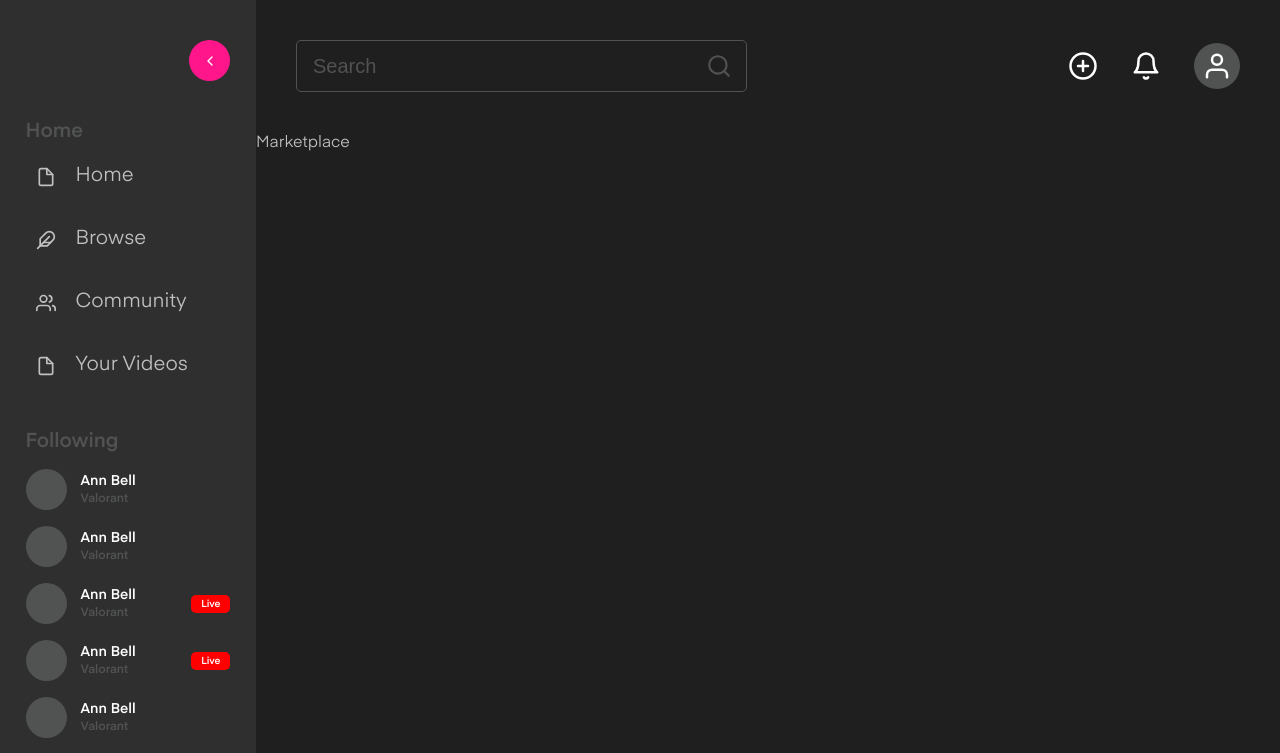
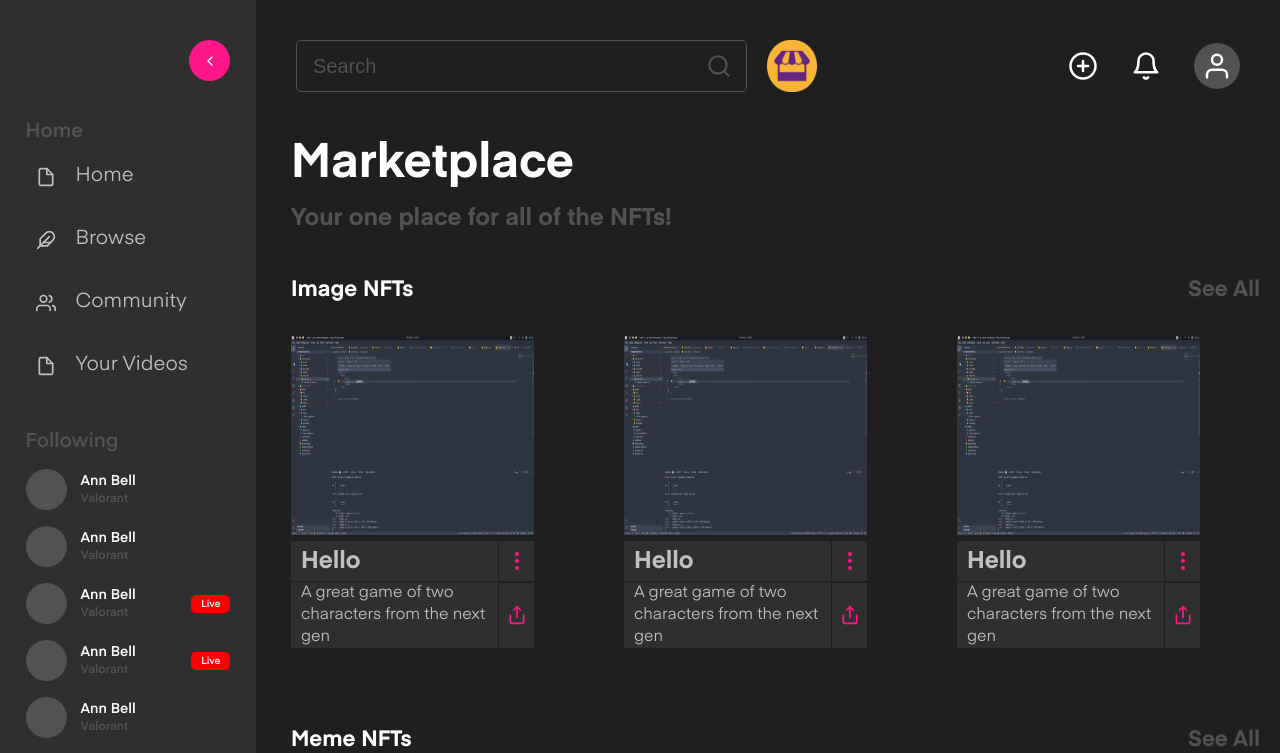
Before and after one commit to Code-Decoders/video-streaming, a Next.js app in the folder client/: page /marketplace in a window 1280 px wide. Shown: the top 753 px of the page. Built offline with nearby package versions, Linux system fonts and the light colour scheme.

Commit message:
Marketplace done

```diff
--- /dev/null
+++ b/client/components/NFT_cards/nft_cards.js
@@ -0,0 +1,31 @@
+import styles from './nft_cards.module.css'
+import Image from 'next/image'
+import { FiMoreVertical, FiShare } from 'react-icons/fi'
+
+const NFTCard = ({img, name, desc}) => {
+
+    return(
+        <div className={styles.base}>
+            <div className={styles.image}>
+                <Image height = "200px" layout = 'fixed' width = "243px" src = {img} alt = {name}/>
+                </div>
+            <div className={styles.title}>
+                <div style = {{ backgroundColor: "var(--primary)", paddingLeft: "10px", width: "207px", fontWeight: "bold", fontSize: "24px", height: "40px", justifyContent: "start"}}
+                    className = {styles['center-align']}>
+                {name}
+            </div>
+                <div style = {{ backgroundColor: "var(--primary)", cursor: "pointer", fontSize: "24px", height: "40px", width: "35px"}} className = {styles['center-align']}>
+                <FiMoreVertical style = {{ color: "var(--tool)" }}/>
+            </div>
+            </div>
+            <div className={styles.bio}>
+                <div style = {{ backgroundColor: "var(--primary)", width: "207px", paddingLeft: "10px"}}>{desc}</div>
+                <div style = {{ backgroundColor: "var(--primary)", height: "65px", width: "35px"}} className = {styles['center-align']}>
+                    <FiShare style = {{ height: "20px", width: "20px", color: "var(--tool)", cursor: "pointer"}}/></div>
+            </div>
+        </div>
+    )
+
+}
+
+export default NFTCard
--- /dev/null
+++ b/client/components/NFT_cards/nft_cards.module.css
@@ -0,0 +1,50 @@
+.base{
+    width: 243px;
+    border-radius: 10px;
+    margin-right: 45px;
+    height: 291px;
+    display: flex;
+    flex-direction: column;
+    border-radius: 10px;
+}
+
+.bio{
+    align-items: center;
+    justify-content: start;
+    margin-top: 2px;
+    display: flex;
+    justify-content: space-between;
+}
+
+.title{
+    display: flex;
+    align-items: center;
+    justify-content: space-between;
+    height: 38px;
+}
+
+.center-align{
+    justify-content: center;
+    display: flex;
+    align-items: center;
+}
+
+.image{
+    border-radius: 10px;
+}
+
+.image:hover{
+    margin: 0;
+    padding: 0;
+    animation: play 0.3s;
+    animation-fill-mode: forwards;
+  }
+
+@keyframes play{
+    from{
+      transform: scale(1);
+    }
+    to{
+      transform: scale(1.05);
+    }
+  }
--- a/client/components/NavBar/Navbar.js
+++ b/client/components/NavBar/Navbar.js
@@ -1,3 +1,4 @@
+import marketplace from '../../public/images/kindpng_7183640.png';
 import Image from 'next/image';
 import navbarstyle from './Navbar.module.css'
 import SearchBar from "../SearchBar/SearchBar";
@@ -5,9 +6,10 @@ import { AppState } from '../../pages/_app';
 import { useState } from "react";
 import { FiPlusCircle, FiBell, FiUser } from 'react-icons/fi';
 import { useContext } from "react";
+import {useRouter} from 'next/router'
 
 const NavBar = () => {
-
+  const router = useRouter();
   const [search, setSearch] = useState("")
   const [state] = useContext(AppState)
 
@@ -19,7 +21,9 @@ const NavBar = () => {
   return (
     <div className={navbarstyle.base}>
       <div className={navbarstyle.search}>
-        <SearchBar onClick={() => Search()} value={search} setSearch={setSearch} /></div>
+        <SearchBar onClick={() => Search()} value={search} setSearch={setSearch} />
+          <Image height = "25px" onClick = {() => router.push("/marketplace")} width = "50px" src = {marketplace} alt = "MarketPlace"/>
+      </div>
       <FiPlusCircle className={navbarstyle.pluscircle} />
       <FiBell className={navbarstyle.bell} />
       <div className={navbarstyle.userclass}>
--- a/client/components/NavBar/Navbar.module.css
+++ b/client/components/NavBar/Navbar.module.css
@@ -13,6 +13,8 @@
 
 .search{
   flex: 1;
+  gap: 20px;
+  display: flex ;
 }
 
 
--- a/client/pages/live/[user].js
+++ b/client/pages/live/[user].js
@@ -7,9 +7,9 @@ import Layout from '../../components/layouts/secondary';
 const Live = () => {
   const Lay = Layout
   const router = useRouter();
-  const name = router.query.user;
+  const name = router.query.user
   const title = router.query.title
-  const game = router.query.game;
+  const game = router.query.game
   return(
     <Layout title = {`${name} - Live`}>
     <div style = {{ marginLeft: "40px" }}>
--- a/client/pages/marketplace/index.js
+++ b/client/pages/marketplace/index.js
@@ -1,11 +1,41 @@
-const Marketplace = () => {
+import NFTCard from '../../components/NFT_cards/nft_cards'
+import Image from '../../public/images/demo_image.png'
 
-	return(
-		<div>
-			Marketplace
-		</div>
-	)
+const MarketPlace = () => {
+    return(
+        <div style = {{ display: "flex" , flexDirection: 'column', paddingLeft: "35px"}}>
+            <div style = {{ fontSize: "48px", fontWeight: "bold", color: "white"}}>
+            Marketplace
+        </div>
+            <div style = {{ color: "var(--secondary-tool)" , marginTop: "5px", fontSize: "24px", fontWeight: "bold",}}>
+                Your one place for  all of the NFTs!
+        </div>
+            <div style = {{ fontSize: "22px", display: "flex", justifyContent: "space-between", fontWeight: "bold", color: "white", marginTop: "40px", paddingRight: "20px"}}>
+                <div>Image NFTs</div>
+                <div style = {{ cursor: "pointer", color: "var(--secondary-tool)" }}> See All </div>
+            </div>
+            <div style = {{ display: 'flex', marginTop: "30px", gap: "45px", width: "100%", overflow: "scroll", height: '330px'}}>
+            <NFTCard name = "Hello" desc = "A great game of two characters from the next gen" img = {Image} alt ="nothing" />
+            <NFTCard name = "Hello" desc = "A great game of two characters from the next gen" img = {Image} alt ="nothing" />
+            <NFTCard name = "Hello" desc = "A great game of two characters from the next gen" img = {Image} alt ="nothing" />
+            <NFTCard name = "Hello" desc = "A great game of two characters from the next gen" img = {Image} alt ="nothing" />
+            <NFTCard name = "Hello" desc = "A great game of two characters from the next gen" img = {Image} alt ="nothing" />
+            </div>
+            <div style = {{ fontSize: "22px", display: "flex", justifyContent: "space-between", fontWeight: "bold", color: "white", marginTop: "60px", paddingRight: "20px"}}>
+                <div>Meme NFTs</div>
+                <div style = {{ cursor: "pointer", color: "var(--secondary-tool)" }}> See All </div>
+            </div>
+            <div style = {{ display: 'flex', marginTop: "30px", gap: "45px", width: "100%", overflow: "scroll", height: '330px'}}>
+            <NFTCard name = "Hello" desc = "A great game of two characters from the next gen" img = {Image} alt ="nothing" />
+            <NFTCard name = "Hello" desc = "A great game of two characters from the next gen" img = {Image} alt ="nothing" />
+            <NFTCard name = "Hello" desc = "A great game of two characters from the next gen" img = {Image} alt ="nothing" />
+            <NFTCard name = "Hello" desc = "A great game of two characters from the next gen" img = {Image} alt ="nothing" />
+            <NFTCard name = "Hello" desc = "A great game of two characters from the next gen" img = {Image} alt ="nothing" />
+            </div>
 
+
+        </div>
+    )
 }
 
-export default Marketplace
+export default MarketPlace
```
Also changed, not shown: client/public/images/kindpng_7183640.png (added).
